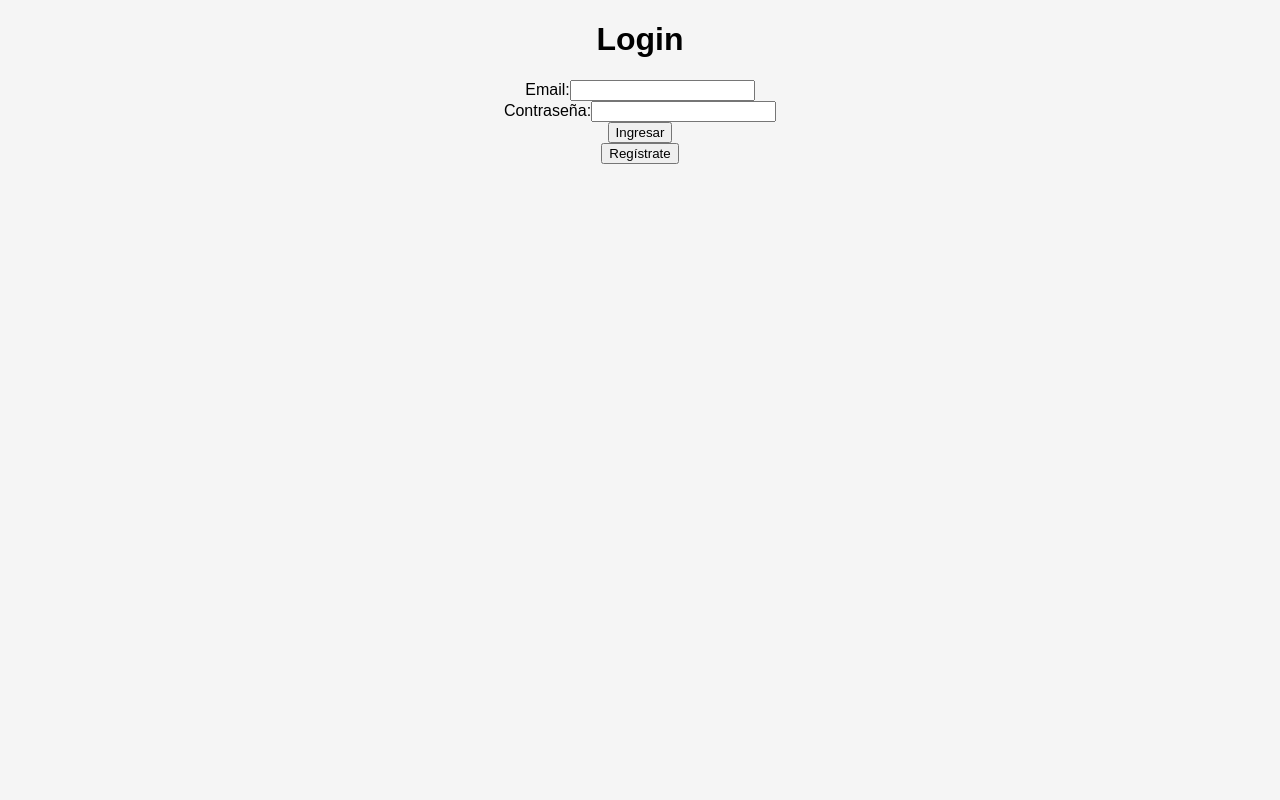
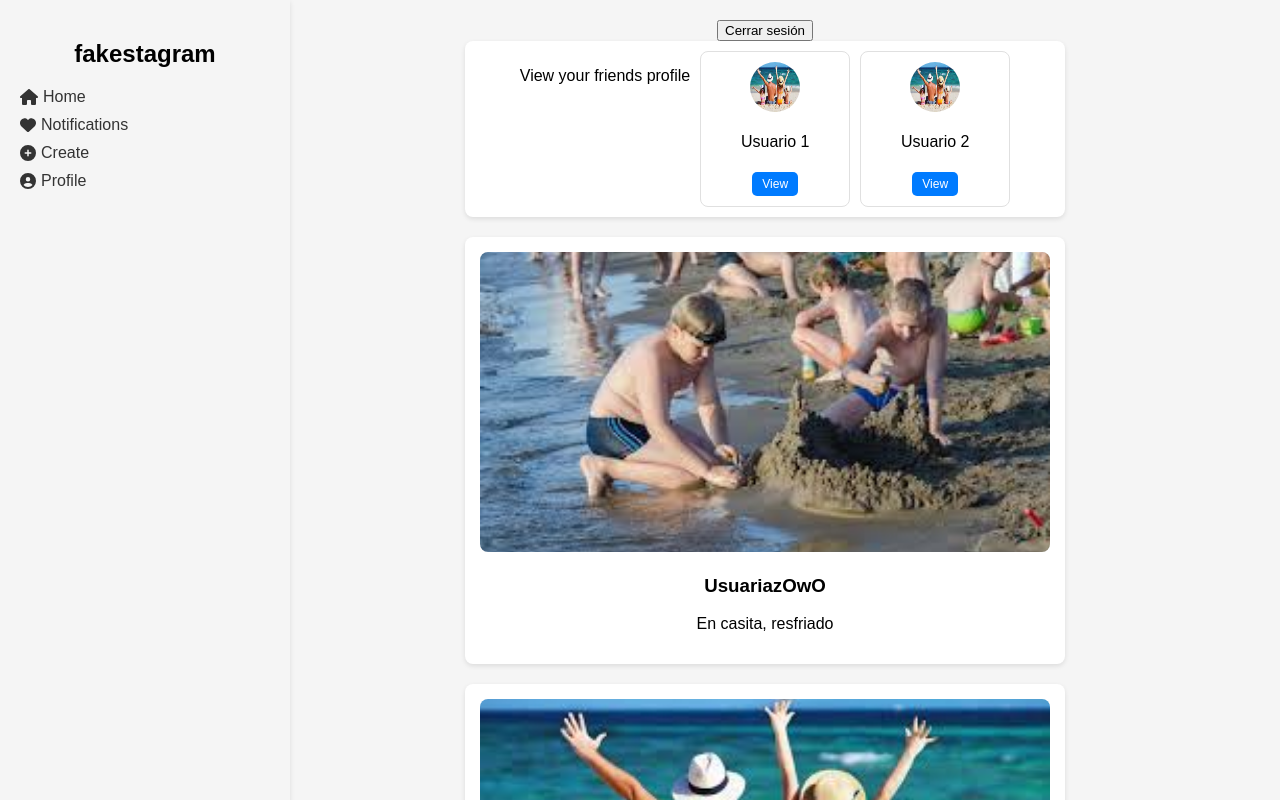
Before and after one commit to AgustinPose/proyecto_final_grupo7, a React (Create React App) app in the folder frontend/: page /feed in a window 1280 px wide. Before the commit this address led to /login. Shown: the top 800 px of the page. Built offline with nearby package versions, Linux system fonts and the light colour scheme; sample sign-in values are in the browser's storage.

Commit message:
Gestión del token y cerrar sesión funcional, qué hermoso

```diff
--- a/frontend/src/App.js
+++ b/frontend/src/App.js
@@ -1,7 +1,7 @@
 import React, { createContext, useState, useEffect } from 'react';
 import UserSignUp from './componentes/UserSignUp';
-import UserLogin from './componentes/UserLogin'; // Cambia según el nombre de tu archivo
-import Feed from './views/feed'; // Cambia según el nombre de tu archivo
+import UserLogin from './componentes/UserLogin';
+import Feed from './views/feed';
 import { BrowserRouter as Router, Routes, Route, Navigate } from 'react-router-dom';
 import './App.css';
 
@@ -9,37 +9,37 @@ export const UserContext = createContext();
 
 function App() {
 
-  const {token, setToken} = useState(localStorage.getItem("token") || "");
+  // Estado para el token
+  const [token, setToken] = useState(localStorage.getItem("token") || "");
+
+  // Función para manejar el seteo del token y guardarlo en localStorage
   const handleSetToken = (newToken) => {
-    console.log("I am in handleSetToken")
     localStorage.setItem("token", newToken);
     setToken(newToken);
   };
 
-  // Inicializa el estado de login verificando el localStorage
-  const [isLoggedIn, setIsLoggedIn] = useState(() => {
-    return localStorage.getItem('isLoggedIn') === 'true'; // Si existe en localStorage, lo usamos
-  });
+  // Estado de login basado en la existencia del token
+  const [isLoggedIn, setIsLoggedIn] = useState(!!token);
 
-  // Función que se ejecuta cuando el usuario inicia sesión
-  const handleLogin = () => {
-    setIsLoggedIn(true); // Actualiza el estado
-    localStorage.setItem('isLoggedIn', 'true'); // Guarda el estado en localStorage
-  };
+  // Efecto para actualizar el estado de login cuando cambia el token
+  useEffect(() => {
+    setIsLoggedIn(!!token); // Si hay un token, el usuario está logeado
+  }, [token]);
 
   // Función para manejar el logout
   const handleLogout = () => {
-    setIsLoggedIn(false);
-    localStorage.removeItem('isLoggedIn'); // Elimina el estado de localStorage
+    setToken(""); // Limpia el token
+    localStorage.removeItem("token"); // Remuevo el token
+    setIsLoggedIn(false); // booleano para gestionar el loggedin
   };
 
   return (
     <div className="App">
-      <UserContext.Provider value={{token, setToken: handleSetToken }}>
+      <UserContext.Provider value={{ token, setToken: handleSetToken }}>
         <Router>
           <Routes>
             {/* Ruta para el login */}
-            <Route path="/login" element={<UserLogin onLogin={handleLogin} />} />
+            <Route path="/login" element={<UserLogin onLogin={() => setIsLoggedIn(true)} />} />
 
             {/* Ruta de signup */}
             <Route path="/signup" element={<UserSignUp />} />
--- a/frontend/src/views/feed.js
+++ b/frontend/src/views/feed.js
@@ -5,12 +5,15 @@ import '../css/Feed.css';
 import Img from "../images/playa.jpeg";
 import Matecito from "../images/playita.png";
 
-const Feed = () => {
+const Feed = ({ onLogout }) => {
     return (
         <div className="feed-layout">
             <Sidebar />
 
             <div className="feed-content">
+                {/* Botón de Logout */}
+                <button onClick={onLogout} className="logout-button">Cerrar sesión</button>
+
                 {/* Friends Suggestions */}
                 <aside className="friends-suggestions">
                     <p>View your friends profile</p>
```
